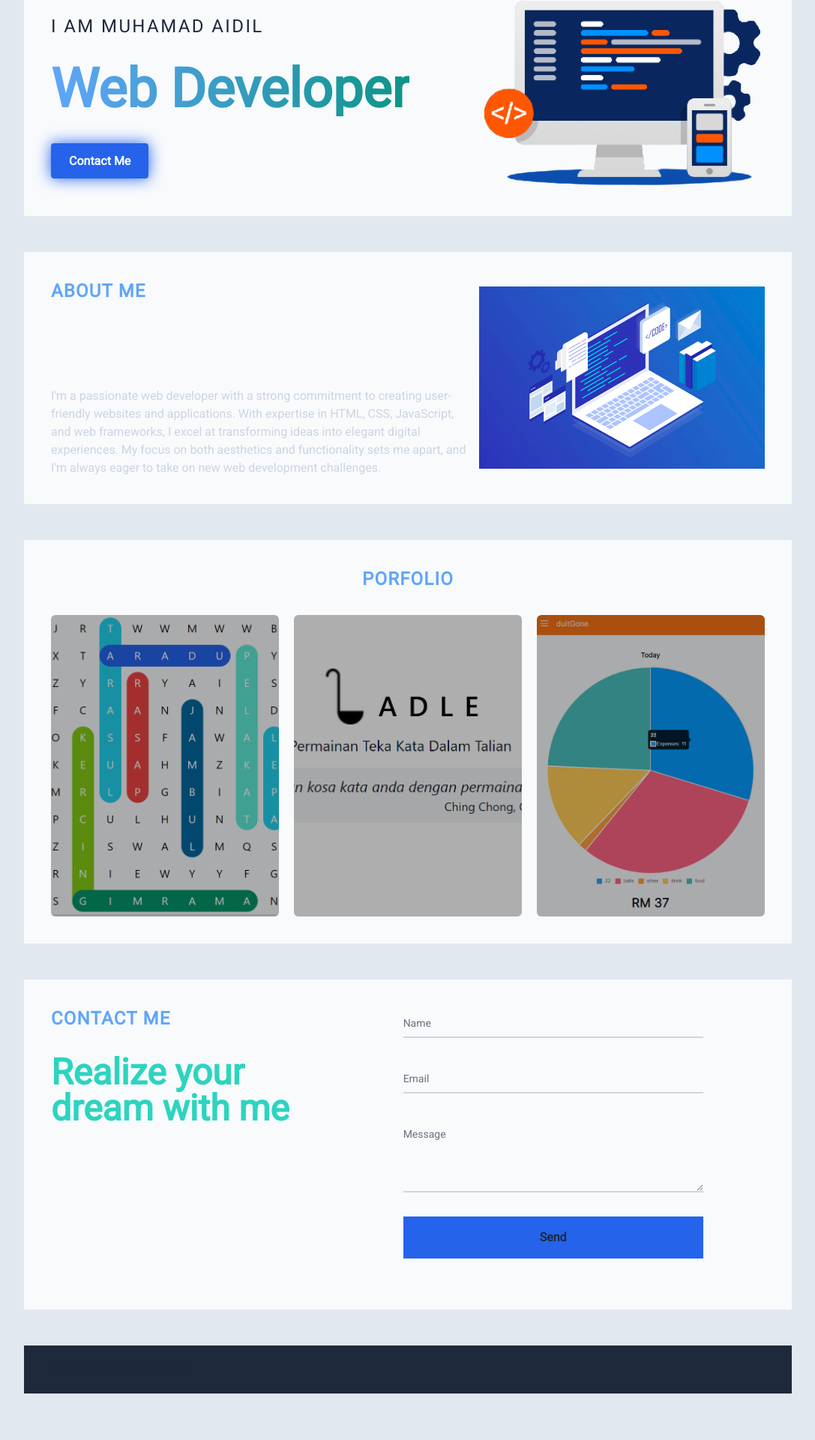
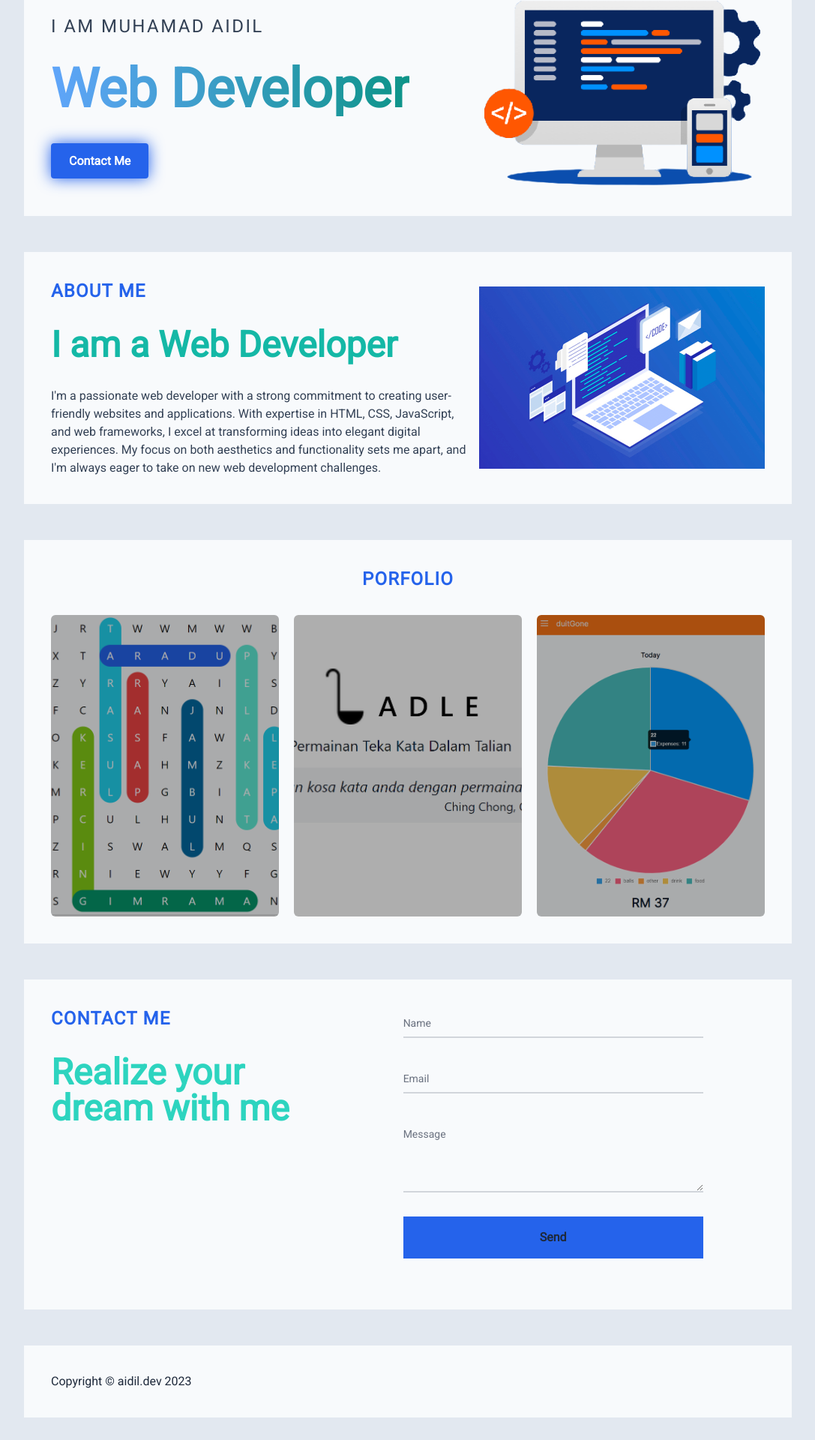
Before and after one commit to aidilrx04/aidilrx04-portfolio, a SvelteKit app: page / in a window 1280 px wide. Shown: the part 165-2085 px from the top of the page at 75% size, without its empty margins (96-1183 px from the left). Before the commit the page ends 2023 px from the top, so only its background shows below. Built offline with nearby package versions, Linux system fonts and the light colour scheme; some icons are missing.

Commit message:
feat: make page support lightmode

```diff
--- a/src/routes/+page.svelte
+++ b/src/routes/+page.svelte
@@ -9,7 +9,9 @@
 <main class="container lg:max-w-screen-lg mx-auto">
 	<Section id="name" class="flex items-center justify-between flex-col-reverse sm:flex-row">
 		<div class="left text-center sm:text-left">
-			<div class="title uppercase mb-8 text-2xl tracking-widest">I AM MUHAMAD AIDIL</div>
+			<div class="title uppercase mb-8 text-2xl tracking-widest text-slate-700 dark:text-slate-50">
+				I AM MUHAMAD AIDIL
+			</div>
 			<div
 				class="job text-7xl mb-12 bg-clip-text text-transparent bg-gradient-to-r from-blue-400 to-teal-600 max-w-fit font-extrabold"
 			>
@@ -32,12 +34,14 @@
 	<Section id="about" class="flex items-center justify-between flex-col-reverse sm:flex-row">
 		<div class="left pr-4">
 			<div
-				class="title uppercase mb-8 text-2xl tracking-wider text-blue-400 font-bold text-center sm:text-left"
+				class="title uppercase mb-8 text-2xl tracking-wider text-blue-600 dark:text-blue-400 font-bold text-center sm:text-left"
 			>
 				About Me
 			</div>
-			<h2 class="text-5xl font-extrabold mb-8 text-slate-50">I am a Web Developer</h2>
-			<p class="text-base text-slate-300">
+			<h2 class="text-5xl font-extrabold mb-8 text-teal-500 dark:text-slate-50">
+				I am a Web Developer
+			</h2>
+			<p class="text-base text-slate-700 dark:text-slate-300">
 				I'm a passionate web developer with a strong commitment to creating user-friendly websites
 				and applications. With expertise in HTML, CSS, JavaScript, and web frameworks, I excel at
 				transforming ideas into elegant digital experiences. My focus on both aesthetics and
@@ -51,7 +55,9 @@
 
 	<!-- <div id="resume"></div> -->
 	<Section id="porfolio">
-		<h2 class="title uppercase text-center text-2xl tracking-wider text-blue-400 font-bold mb-8">
+		<h2
+			class="title uppercase text-center text-2xl tracking-wider text-blue-600 dark:text-blue-400 font-bold mb-8"
+		>
 			Porfolio
 		</h2>
 		<div
@@ -66,7 +72,7 @@
 					<div class="caption absolute z-20 left-8 bottom-8 right-8">
 						<div class="title w-full relative overflow-hidden">
 							<h4
-								class="delay-[750ms] opacity-0 duration-100 group-hover:opacity-100 text-2xl transition-all font-semibold
+								class="text-slate-50 delay-[750ms] opacity-0 duration-100 group-hover:opacity-100 text-2xl transition-all font-semibold
                                 "
 							>
 								Cari Kata
@@ -74,7 +80,7 @@
 						</div>
 						<div class="subtitle w-fit relative overflow-hidden">
 							<span
-								class="text-sm delay-700 opacity-0 duration-100 group-hover:opacity-100 transition-all"
+								class="text-slate-100 text-sm delay-700 opacity-0 duration-100 group-hover:opacity-100 transition-all"
 								>Wordsearch Game</span
 							>
 						</div>
@@ -90,7 +96,7 @@
 					<div class="caption absolute z-20 left-8 bottom-8 right-8">
 						<div class="title w-full relative overflow-hidden">
 							<h4
-								class="delay-[750ms] opacity-0 duration-100 group-hover:opacity-100 text-2xl transition-all font-semibold
+								class="text-slate-50 delay-[750ms] opacity-0 duration-100 group-hover:opacity-100 text-2xl transition-all font-semibold
                                 "
 							>
 								Ladle
@@ -98,7 +104,7 @@
 						</div>
 						<div class="subtitle w-fit relative overflow-hidden">
 							<span
-								class="text-sm delay-700 opacity-0 duration-100 group-hover:opacity-100 transition-all"
+								class="text-slate-100 text-sm delay-700 opacity-0 duration-100 group-hover:opacity-100 transition-all"
 								>Wordle-like Game</span
 							>
 						</div>
@@ -114,7 +120,7 @@
 					<div class="caption absolute z-20 left-8 bottom-8 right-8">
 						<div class="title w-full relative overflow-hidden">
 							<h4
-								class="delay-[750ms] opacity-0 duration-100 group-hover:opacity-100 text-2xl transition-all font-semibold
+								class="text-slate-50 delay-[750ms] opacity-0 duration-100 group-hover:opacity-100 text-2xl transition-all font-semibold
                                 "
 							>
 								duitGone
@@ -122,7 +128,7 @@
 						</div>
 						<div class="subtitle w-fit relative overflow-hidden">
 							<span
-								class="text-sm delay-700 opacity-0 duration-100 group-hover:opacity-100 transition-all"
+								class="text-slate-100 text-sm delay-700 opacity-0 duration-100 group-hover:opacity-100 transition-all"
 								>A simple finance manager</span
 							>
 						</div>
@@ -135,7 +141,7 @@
 	<Section id="contact" class="flex justify-between flex-col md:flex-row">
 		<div class="col w-full md:w-[50%] pr-0 md:pr-5 text-center md:text-left mb-8 md:mb-0">
 			<div
-				class="title uppercase text-2xl tracking-wider text-blue-400 font-bold mb-8 text-center md:text-left"
+				class="title uppercase text-2xl tracking-wider text-blue-600 dark:text-blue-400 font-bold mb-8 text-center md:text-left"
 			>
 				Contact Me
 			</div>
@@ -147,7 +153,7 @@
 				<a href="https://github.com/aidilrx04" target="_blank">
 					<i class="ph-duotone ph-github-logo" />
 				</a>
-				<a href="www.linkedin.com/in/aidilrx04" target="_blank">
+				<a href="https://www.linkedin.com/in/aidilrx04" target="_blank">
 					<i class="ph-duotone ph-linkedin-logo text-white bg-blue-500 rounded-sm" />
 				</a>
 			</div>
@@ -158,9 +164,11 @@
 	</Section>
 </main>
 
-<footer class="container lg:max-w-screen-lg mx-auto px-9 py-5 bg-slate-800">
-	Copyright &copy; <span>aidil.dev</span> 2023
-</footer>
+<Section class="container lg:max-w-screen-lg mx-auto mb-0">
+	<footer>
+		Copyright &copy; <span>aidil.dev</span> 2023
+	</footer>
+</Section>
 
 <style lang="postcss">
 	:global(html) {
```
